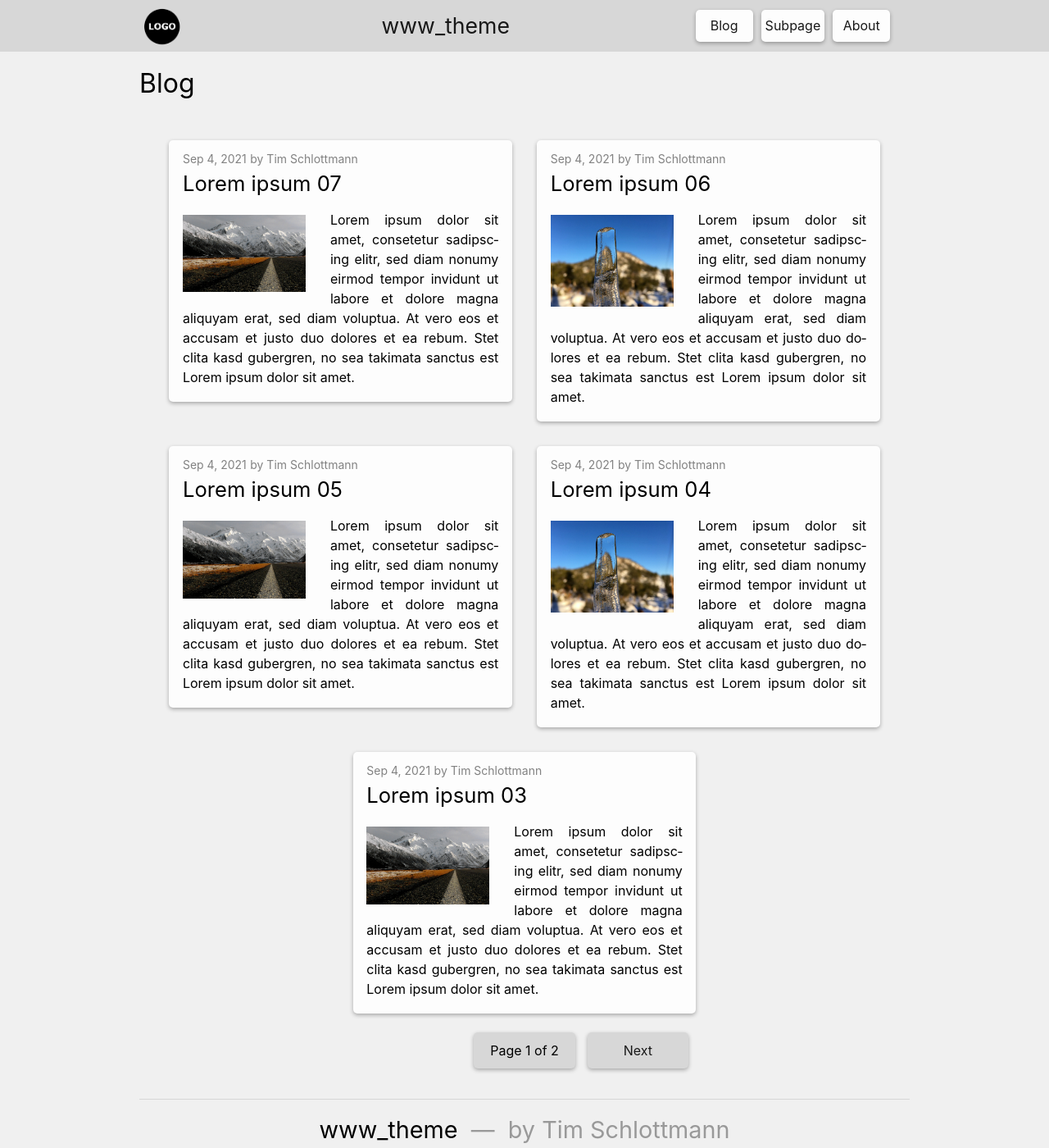
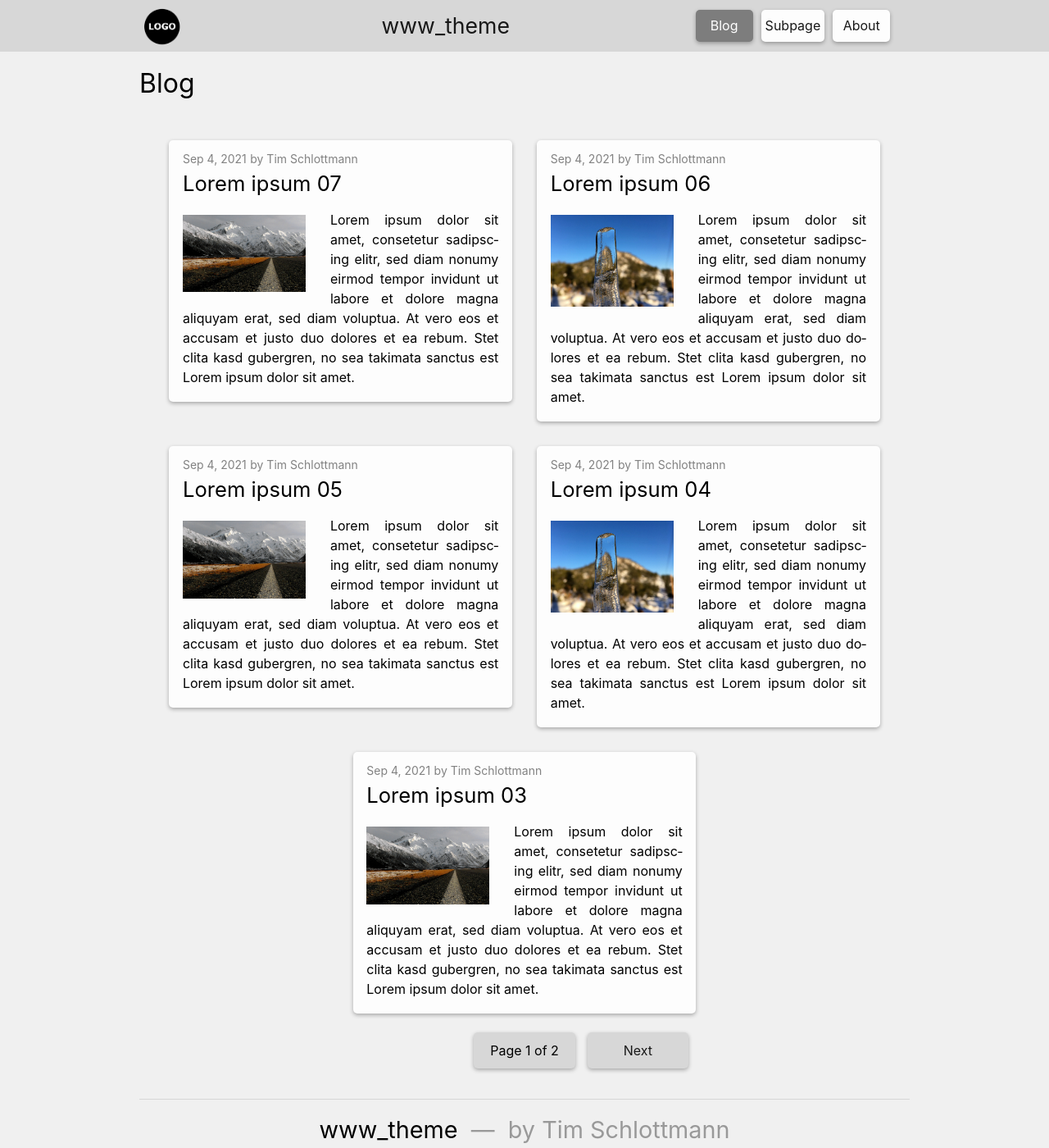
Before and after one commit to TheTimmoth/www_theme, a Jekyll site: the page built from index.html, in a window 1280 px wide and 1400 px high. Shown: the whole window at 82% size. Built offline with Jekyll 4.4.1, drawn with Linux system fonts in a browser that asks for light colours; the list of posts is cut into pages by our own code.

Commit message:
Visualize active page

```diff
--- a/_includes/header.html
+++ b/_includes/header.html
@@ -12,7 +12,7 @@
         {%- for path in site.header_pages -%}
         {%- assign my_page = site.pages | where: "path", path | first -%}
         {%- if my_page.title-%}
-        <a class="button" href={{ my_page.url | relative_url }}>{{ my_page.title | escape }}</a>
+        <a class="button {% if page.title == my_page.title %}active{% endif %}" href={{ my_page.url | relative_url }}>{{ my_page.title | escape }}</a>
         {%- endif -%}
         {%- endfor -%}
       </nav>
--- a/_sass/www_theme/layouts/_header.scss
+++ b/_sass/www_theme/layouts/_header.scss
@@ -107,6 +107,11 @@
     text-align: center;
   }
 
+  .active {
+    background-color: darken($background-color-light, 50%);
+    color: invert($text-color);
+  }
+
   @media screen and (max-width: $on-medium) {
     display: none;
   }
```
